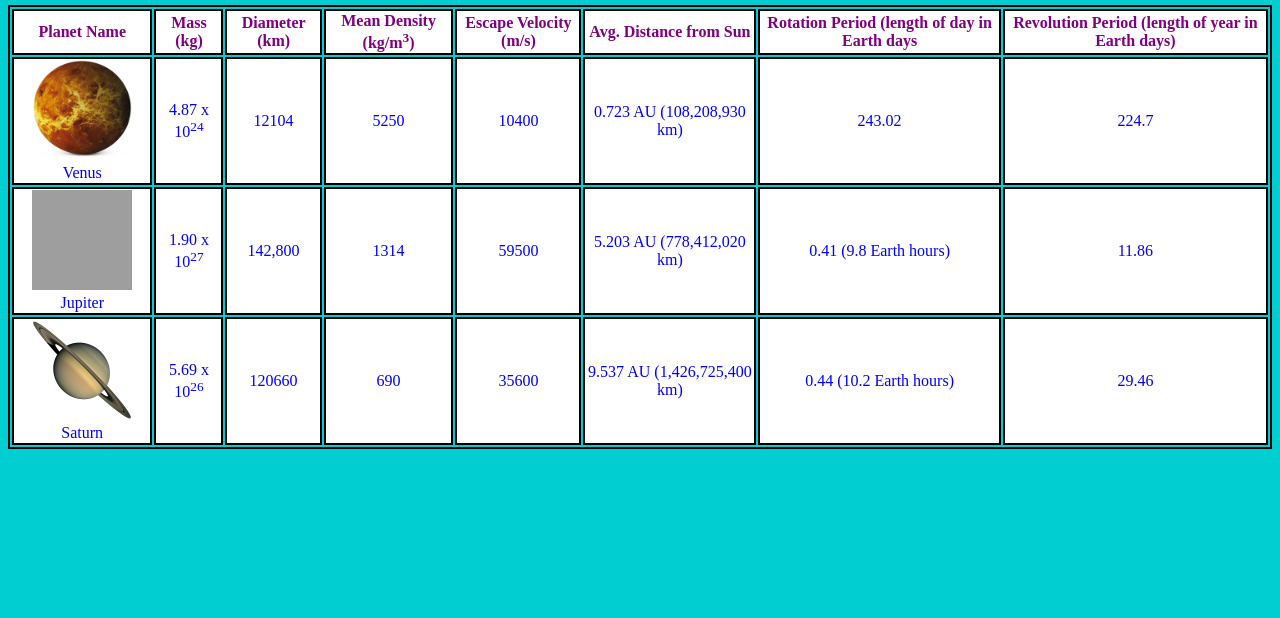
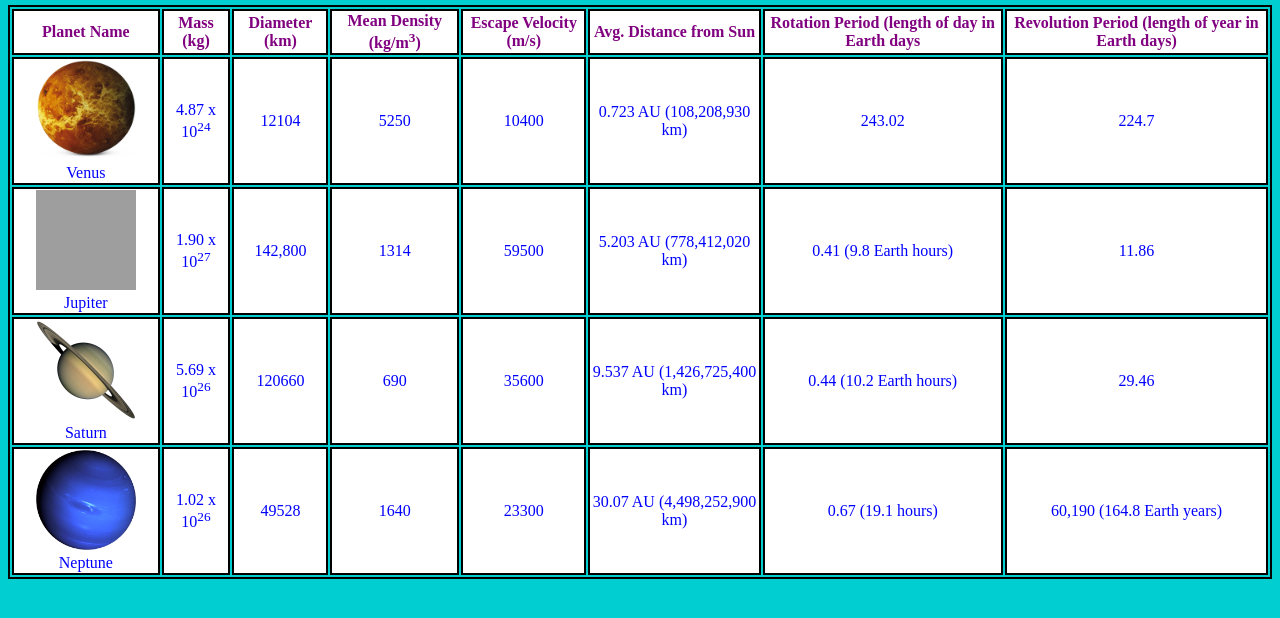
Before and after one commit to jaanzaldo/lab-5, a plain HTML site: page index.html in a window 1280 px wide. Shown: the part 86-704 px from the top of the page. Drawn offline with Linux system fonts and the light colour scheme; grey boxes are pictures that could not be loaded.

Commit message:
Added fifth row

```diff
--- a/index.html
+++ b/index.html
@@ -53,7 +53,18 @@
 			<td> 9.537 AU (1,426,725,400 km) </td>
 			<td> 0.44 (10.2 Earth hours) </td>
 			<td> 29.46 </td>
+		</tr>
 
+		<tr>
+			<td> <img src="images/neptune.png" width="100" height="100"> Neptune </td>
+			<td> 1.02 x 10<sup>26</sup> </td>
+			<td> 49528 </td>
+			<td> 1640 </td>
+			<td> 23300 </td>
+			<td> 30.07 AU (4,498,252,900 km) </td>
+			<td> 0.67 (19.1 hours) </td>
+			<td> 60,190 (164.8 Earth years) </td>
+		</tr>
 	</table>
 
 
```
